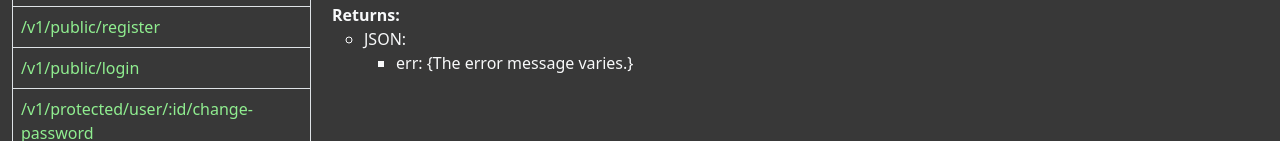
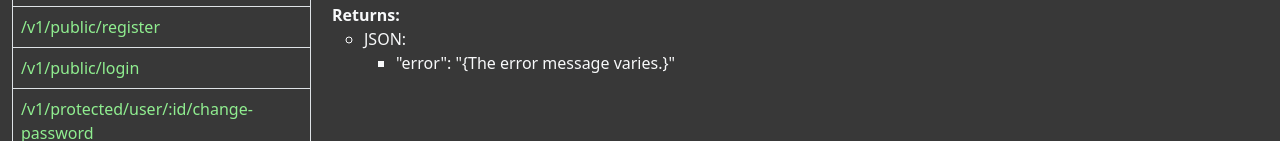
Before and after one commit to Vaerrwenn/issue-tracker, a plain HTML site: page docs/index.html in a window 1280 px wide. Shown: the part 288-429 px from the top of the page. Drawn offline with nearby package versions, Linux system fonts and the light colour scheme.

Commit message:
Update index.html

```diff
--- a/docs/index.html
+++ b/docs/index.html
@@ -156,7 +156,7 @@
                             <ul>
                                 <li>JSON:</li>
                                 <ul>
-                                    <li>err: {The error message varies.}</li>
+                                    <li>"error": "{The error message varies.}"</li>
                                 </ul>
                             </ul>
                         </li>
```
